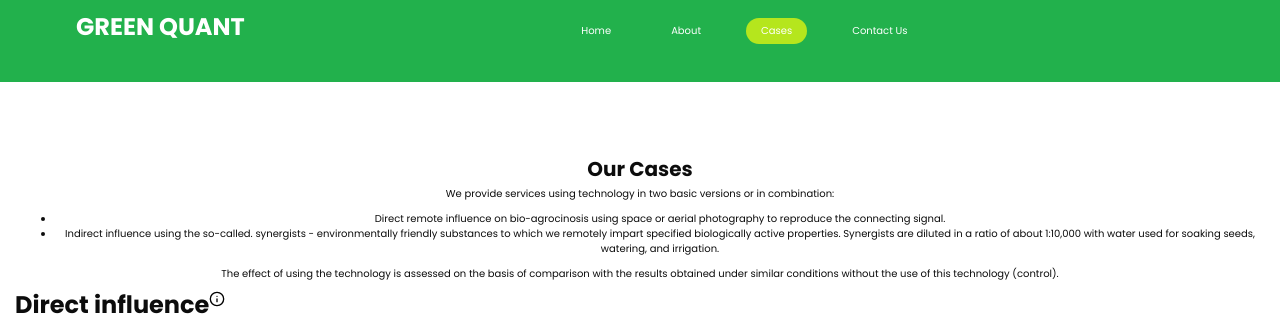
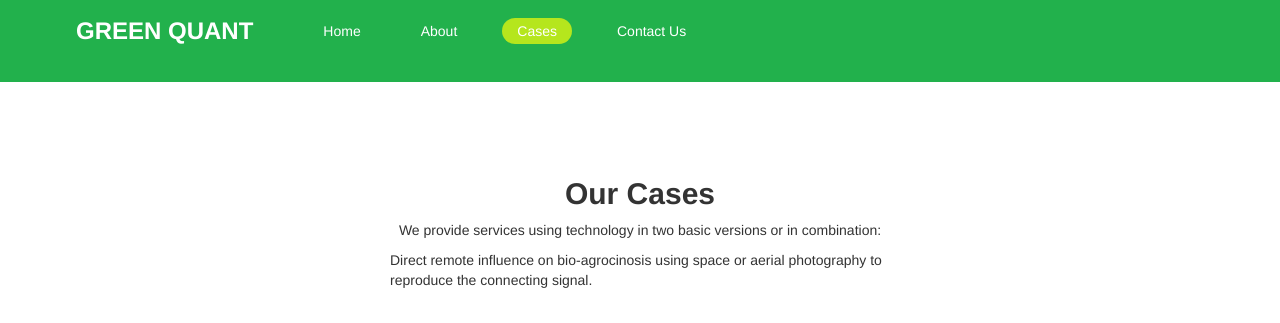
Before and after one commit to SkullCandby/flask-GPsN, a Flask app: page /service in a window 1280 px wide. Shown: the top 323 px of the page. Run offline with Flask 3, Linux system fonts and the light colour scheme; some libraries are stand-ins or nearby versions.

Commit message:
Update service.html

```diff
--- a/templates/service.html
+++ b/templates/service.html
@@ -11,12 +11,6 @@
     <meta name="keywords" content=""/>
     <meta name="description" content=""/>
     <meta name="author" content=""/>
-
-    <meta name="viewport" content="width=device-width, initial-scale=1">
-    <link rel="stylesheet" href="https://maxcdn.bootstrapcdn.com/bootstrap/3.4.1/css/bootstrap.min.css">
-    <script src="https://ajax.googleapis.com/ajax/libs/jquery/3.7.1/jquery.min.js"></script>
-    <script src="https://maxcdn.bootstrapcdn.com/bootstrap/3.4.1/js/bootstrap.min.js"></script>
-
 
     <title>Green quant</title>
 
@@ -33,6 +27,17 @@
     <link href="../static/css/style.css" rel="stylesheet"/>
     <!-- responsive style -->
     <link href="../static/css/responsive.css" rel="stylesheet"/>
+    <meta name="viewport" content="width=device-width, initial-scale=1">
+    <link rel="stylesheet" href="https://maxcdn.bootstrapcdn.com/bootstrap/3.4.1/css/bootstrap.min.css">
+    <script src="https://ajax.googleapis.com/ajax/libs/jquery/3.7.1/jquery.min.js"></script>
+    <script src="https://maxcdn.bootstrapcdn.com/bootstrap/3.4.1/js/bootstrap.min.js"></script>
+
+    <style>
+        .left-align {
+    display: block;  /* This makes the span behave like a block element, taking the full width */
+    text-align: left;
+}
+    </style>
 </head>
 
 <body class="sub_page">
@@ -91,13 +96,13 @@
     <h2>Our Cases</h2>
 
     <p>We provide services using technology in two basic versions or in combination:</p>
-    <ul class="left-align">
-        <li> Direct remote influence on bio-agrocinosis using space or aerial photography to reproduce the connecting signal.</li>
-        <li> Indirect influence using the so-called. synergists - environmentally friendly substances to which we remotely impart specified biologically active properties. Synergists are diluted in a ratio of about 1:10,000 with water used for soaking seeds, watering, and irrigation.</li>
-    </ul>
+    <div class="left-align" style="width: 500px; display: flex; flex-direction: column; justify-content: space-between; gap: 70px;">
+        <p> Direct remote influence on bio-agrocinosis using space or aerial photography to reproduce the connecting signal.</p>
+        <p> Indirect influence using the so-called. synergists - environmentally friendly substances to which we remotely impart specified biologically active properties. Synergists are diluted in a ratio of about 1:10,000 with water used for soaking seeds, watering, and irrigation.</p>
+    </div>
     <p>The effect of using the technology is assessed on the basis of comparison with the results obtained under similar conditions without the use of this technology (control).</p>
 </div>
-        <div style="display: flex; flex-direction: row;"><h2 style="font-weight: bold; font-size: 24px">Direct influence</h2>     <a data-toggle="tooltip" data-placement="right" title="Hooray!"><img src="../static/images/info-circle-svgrepo-com.svg" style="width:16; height: 16px"></a></div>
+        <h2 style="font-weight: bold; font-size: 24px">Direct influence</h2>
         <div class="row">
 
             <!-- Work Example 1 -->
@@ -270,6 +275,10 @@
     </div>
 </section>
 
+
+<!-- end service section -->
+
+
 <div class="footer_bg">
 
     <!-- contact section -->
@@ -339,19 +348,16 @@
                         </h4>
                         <ul class="  ">
                             <li class=" ">
-                                    <a class="" href="{{ url_for('index') }}">Home <span class="sr-only">(current)</span></a>
+                                <a class="" href="index.html">Home <span class="sr-only">(current)</span></a>
+                            </li>
+                            <li class="">
+                                <a class="" href="about.html"> About</a>
                             </li>
                             <li class="active">
-                                    <a class="" href="{{ url_for('about') }}"> About</a>
-                                </li>
-                                <li class="">
-                                    <a class="" href="{{ url_for('service') }}"> Cases </a>
+                                <a class="" href="service.html"> Services </a>
                             </li>
                             <li class="">
                                 <a class="" href="#contactLink">Contact Us</a>
-                                </li>
-                                <li class="">
-                                   <a class="" href="../static/docs/green_quant_techology_explain.pdf" download="">Documentation</a>
                             </li>
                         </ul>
                     </div>
@@ -366,7 +372,7 @@
                                 <img src="../static/images/telephone-white.png" width="12px" alt="">
                             </div>
                             <p>
-                                +31 6 10 83 13 88
+                                +01 1234567890
                             </p>
                         </a>
                         <a>
```
Lines whose indentation alone changed are shown as unchanged.
